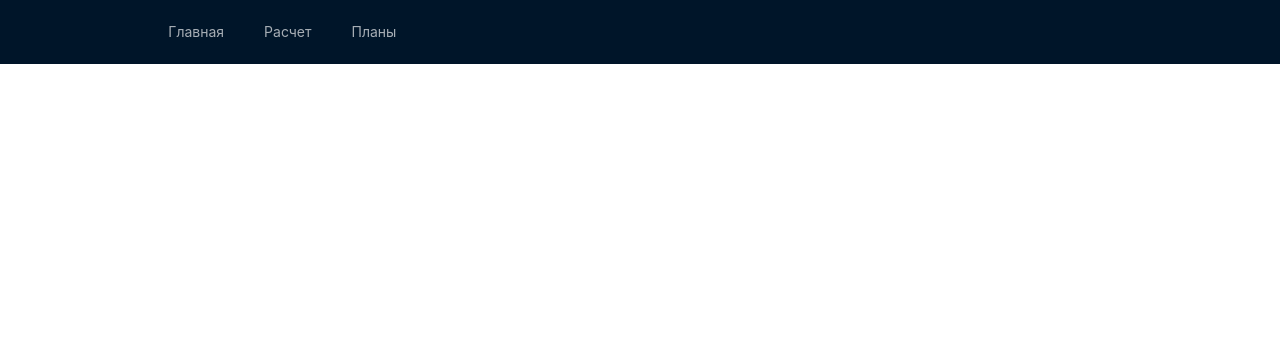
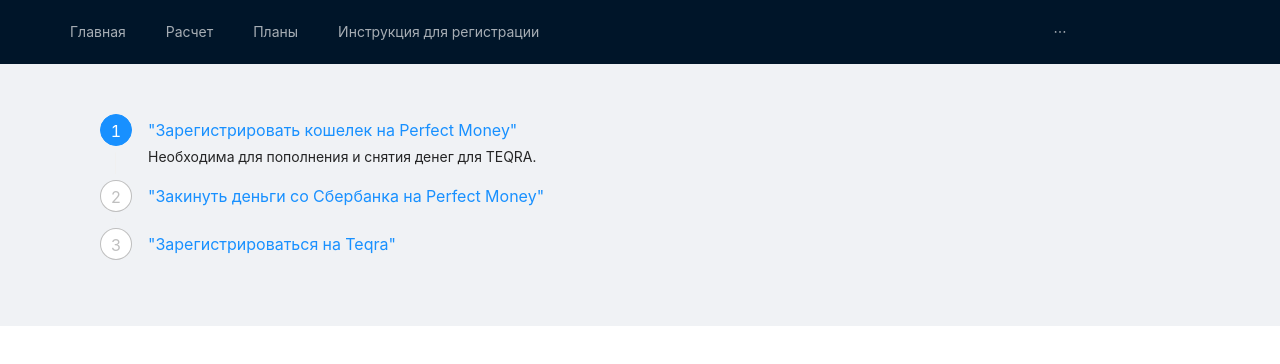
Before and after one commit to Solbon13/teqra, a React (Create React App) app: page /instruction in a window 1280 px wide. Shown: the top 364 px of the page. Built offline with nearby package versions, Linux system fonts and the light colour scheme.

Commit message:
deploy links

```diff
--- a/src/App.js
+++ b/src/App.js
@@ -1,5 +1,6 @@
-import { Layout, Skeleton } from 'antd';
+import { Affix, Button, Layout, Skeleton } from 'antd';
 import React from 'react';
+import { useState } from 'react';
 import { Provider } from 'react-redux';
 // import { Route } from 'react-router';
 import { BrowserRouter, Route } from 'react-router-dom';
@@ -7,6 +8,7 @@
 
 import './App.css';
 import MyHeader from './components/MyHeader/MyHeader';
+import Instruction from './page/Instruction';
 import Main from './page/Main';
 import Payment from './page/Payment';
 import Programm from './page/Programm';
@@ -20,12 +22,13 @@
       <Provider store={store}>
         <Layout>
           <MyHeader />
-          <Content style={{ padding: '0 50px' }}>
+          <Content style={{ padding: '0 50px', margin: '50px'}}>
             <React.Suspense fallback={<Skeleton active />}>
               {/* <Route path='/' component={<Main/>} exact /> */}
               <Route path='/' render={() => <Main />} exact />
               <Route path='/payment' render={() => <Payment />} />
               <Route path='/programm' render={() => <Programm />} />
+              <Route path='/instruction' render={() => <Instruction />} />
             </React.Suspense>
           </Content>
         </Layout>
--- a/src/components/MyHeader/MyHeader.js
+++ b/src/components/MyHeader/MyHeader.js
@@ -1,32 +1,33 @@
 import React from 'react'
-import { Col, Menu, Row } from 'antd'
+import { Button, Col, Menu, Row, Typography } from 'antd'
 import { Header } from 'antd/lib/layout/layout'
 import { NavLink } from 'react-router-dom'
+const { Title } = Typography;
 
 const MyHeader = () => {
     return (
         <Header className="header">
             <div className="logo" />
             <Row justify="space-between">
-                <Col span={1}>
-                    {/* <img height={50} src={logo} alt='LOGO' /> */}
-                </Col>
                 <Col span={17}>
                     <Menu theme="dark" mode="horizontal" >
                         <Menu.Item key="1" ><NavLink to='/'>Главная</NavLink></Menu.Item>
                         <Menu.Item key="2"><NavLink to='/payment'>Расчет</NavLink></Menu.Item>
                         <Menu.Item key="3"><NavLink to='/programm'>Планы</NavLink></Menu.Item>
+                        <Menu.Item key="4"><NavLink to='/instruction'>Инструкция для регистрации</NavLink></Menu.Item>
                     </Menu>
                 </Col>
                 <Col span={4}>
                     {/*одну кнопку сделать*/}
-                    {/* <Menu theme="dark" mode="horizontal">
-                        <SubMenu key="SubMenu" title="Администрирование">
-                                <Menu.Item key="8"><NavLink to={ADMIN_ROUTE}>Справочники</NavLink></Menu.Item>
-                                <Menu.Item key="9"><NavLink to={SIGNUP_ROUTE} onClick={props.logout} >Выход</NavLink></Menu.Item>
-                            </SubMenu>
-
-                    </Menu> */}
+                    <Menu theme="dark" mode="horizontal">
+                        <Menu.Item key="5">
+                            <Button ghost size="large">
+                                <a target="_blank" href='https://teqra.com/ru/?ref=yON7fRg4joZDRO4'>
+                                    <Title type="danger" level={3}>TEQRA.COM</Title>
+                                </a>
+                            </Button>
+                        </Menu.Item>
+                    </Menu>
                 </Col>
             </Row>
         </Header>
--- a/src/components/PaymentForm/PaymentForm.js
+++ b/src/components/PaymentForm/PaymentForm.js
@@ -54,7 +54,7 @@
             </Form.Item>
             <Form.Item>
                 <Button type="primary" htmlType="submit">
-                    Submit
+                    Расчитать
                     </Button>
             </Form.Item>
         </Form>
--- /dev/null
+++ b/src/page/Instruction.js
@@ -0,0 +1,30 @@
+import { Steps } from 'antd'
+import Title from 'antd/lib/typography/Title';
+import React from 'react'
+import { Link } from 'react-router-dom';
+
+const { Step } = Steps;
+
+const Instruction = () => {
+    return (
+        <Steps direction="vertical">
+            <Step title={
+                <a target="_blank" href="https://perfectmoney.com/index.html">
+                    "Зарегистрировать кошелек на Perfect Money"
+                </a>
+            } description="Необходима для пополнения и снятия денег для TEQRA." />
+            <Step title={
+                <a target="_blank" href="https://www.bestchange.ru/sberbank-to-perfectmoney-usd.html">
+                    "Закинуть деньги со Сбербанка на Perfect Money"
+                </a>
+            } description="" />
+            <Step title={
+                <a target="_blank" href="https://teqra.com/ru/?ref=yON7fRg4joZDRO4">
+                    "Зарегистрироваться на Teqra"
+                </a>
+            } description="" />
+        </Steps>
+    )
+}
+
+export default Instruction
```
